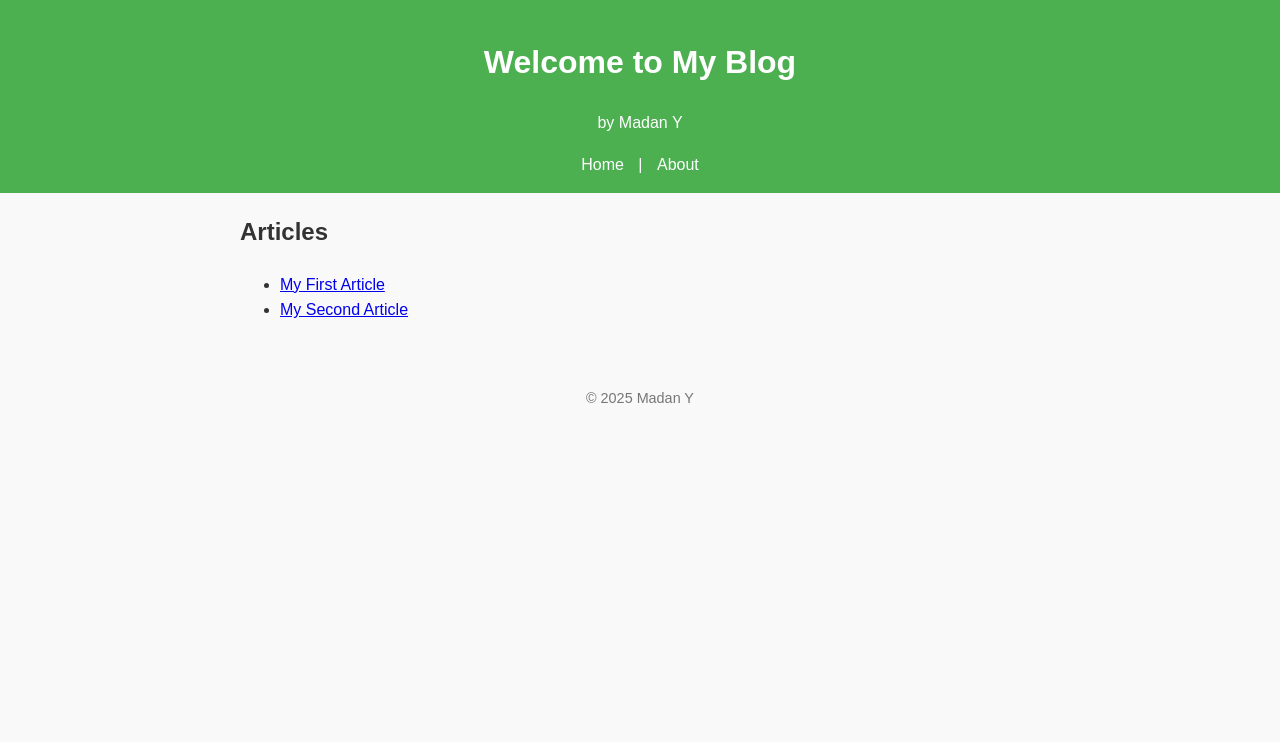
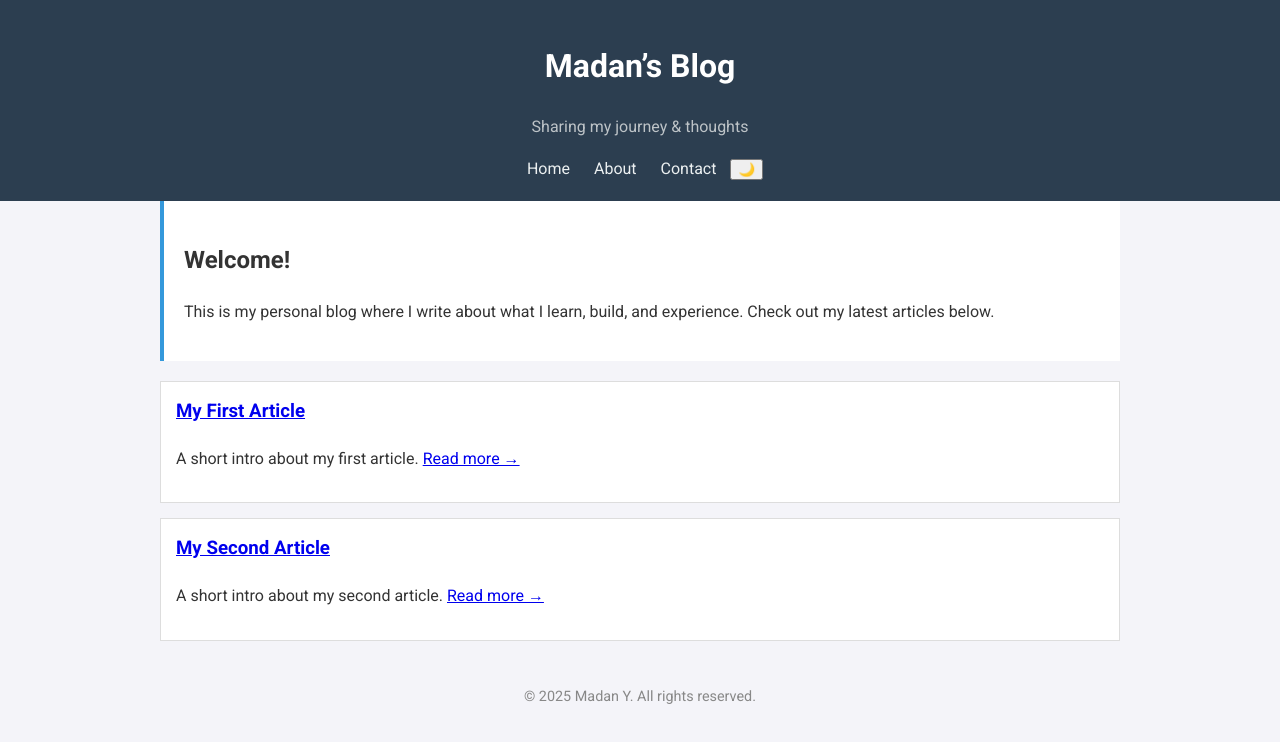
Before and after one commit to madany044/Madan-s-personal-blog, a plain HTML site: page index.html in a window 1280 px wide. Drawn offline with Linux system fonts and the light colour scheme.

Commit message:
Update blog with interactivity & fixes

```diff
--- a/index.html
+++ b/index.html
@@ -3,29 +3,50 @@
 <head>
   <meta charset="UTF-8">
   <title>Madan’s Blog</title>
+  <link href="https://fonts.googleapis.com/css2?family=Roboto:wght@400;700&display=swap" rel="stylesheet">
   <link rel="stylesheet" href="styles.css">
+  <meta name="viewport" content="width=device-width, initial-scale=1.0">
+  <link rel="icon" type="image/x-icon" href="favicon.ico">
 </head>
 <body>
   <header>
-    <h1>Welcome to My Blog</h1>
-    <p>by Madan Y</p>
-    <nav>
-  <a href="index.html">Home</a> |
-  <a href="about.html">About</a>
+    <div class="container">
+      <h1>Madan’s Blog</h1>
+      <p class="tagline">Sharing my journey & thoughts</p>
+      <nav>
+        <nav>
+            <a href="index.html">Home</a>
+            <a href="about.html">About</a>
+            <a href="contact.html">Contact</a>
+            <button id="themeToggle">🌙</button>
 </nav>
 
+      </nav>
+    </div>
   </header>
 
-  <main>
-    <h2>Articles</h2>
-    <ul>
-      <li><a href="articles/my-first-article.html">My First Article</a></li>
-      <li><a href="articles/my-second-article.html">My Second Article</a></li>
-    </ul>
+  <main class="container">
+    <section class="intro">
+      <h2>Welcome!</h2>
+      <p>This is my personal blog where I write about what I learn, build, and experience. Check out my latest articles below.</p>
+    </section>
+
+    <section class="articles">
+      <article>
+        <h3><a href="articles/my-first-article.html">My First Article</a></h3>
+        <p>A short intro about my first article. <a href="articles/my-first-article.html">Read more →</a></p>
+      </article>
+      <article>
+        <h3><a href="articles/my-second-article.html">My Second Article</a></h3>
+        <p>A short intro about my second article. <a href="articles/my-second-article.html">Read more →</a></p>
+      </article>
+    </section>
   </main>
 
   <footer>
-    <p>&copy; 2025 Madan Y</p>
+    <p>&copy; 2025 Madan Y. All rights reserved.</p>
   </footer>
+  <button id="backToTop">↑ Top</button>
+<script src="script.js"></script>
 </body>
 </html>
--- /dev/null
+++ b/script.js
@@ -0,0 +1,26 @@
+// Show/hide back-to-top button
+const backToTopBtn = document.getElementById("backToTop");
+
+window.onscroll = function () {
+  if (document.body.scrollTop > 100 || document.documentElement.scrollTop > 100) {
+    backToTopBtn.style.display = "block";
+  } else {
+    backToTopBtn.style.display = "none";
+  }
+};
+
+backToTopBtn.addEventListener("click", () => {
+  window.scrollTo({ top: 0, behavior: "smooth" });
+});
+
+const themeToggleBtn = document.getElementById("themeToggle");
+
+themeToggleBtn.addEventListener("click", () => {
+  document.body.classList.toggle("dark-mode");
+  themeToggleBtn.textContent =
+    document.body.classList.contains("dark-mode") ? "☀️" : "🌙";
+});
+
+window.addEventListener("load", () => {
+  document.body.classList.add("loaded");
+});
--- a/styles.css
+++ b/styles.css
@@ -1,44 +1,127 @@
+body {
+  font-family: 'Roboto', sans-serif;
+  margin: 0;
+  background-color: #f4f4f9;
+  color: #333;
+  line-height: 1.6;
+}
 
-
-body {
-  font-family: Arial, sans-serif;
-  line-height: 1.6;
-  margin: 0;
-  padding: 0;
-  background-color: #f9f9f9;
-  color: #333;
+.container {
+  max-width: 960px;
+  margin: 0 auto;
+  padding: 0 20px;
 }
 
 header {
-  background-color: #4CAF50;
-  color: white;
-  padding: 1rem;
+  background: #2c3e50;
+  color: #fff;
+  padding: 20px 0;
   text-align: center;
 }
 
-main {
-  max-width: 800px;
-  margin: 20px auto;
-  padding: 0 15px;
+header .tagline {
+  font-size: 1rem;
+  color: #bdc3c7;
+  margin-top: 5px;
 }
 
-footer {
-  text-align: center;
-  font-size: 0.9rem;
-  color: #777;
-  margin-top: 40px;
-  padding: 10px 0;
-}
 nav {
   margin-top: 10px;
 }
 
 nav a {
-  color: white;
+  color: #ecf0f1;
+  margin: 0 10px;
   text-decoration: none;
-  margin: 0 10px;
 }
 
 nav a:hover {
   text-decoration: underline;
 }
+
+main {
+  padding: 20px 0;
+}
+
+.intro {
+  background: #fff;
+  padding: 20px;
+  margin-bottom: 20px;
+  border-left: 4px solid #3498db;
+}
+
+.articles article {
+  background: #fff;
+  padding: 15px;
+  margin-bottom: 15px;
+  border: 1px solid #ddd;
+}
+
+.articles article h3 {
+  margin-top: 0;
+}
+
+footer {
+  text-align: center;
+  padding: 15px 0;
+  color: #888;
+  font-size: 0.9rem;
+}
+#backToTop {
+  position: fixed;
+  bottom: 20px;
+  right: 20px;
+  display: none;
+  background-color: #3498db;
+  color: white;
+  border: none;
+  padding: 10px 15px;
+  border-radius: 50%;
+  cursor: pointer;
+  font-size: 16px;
+  box-shadow: 0 2px 5px rgba(0,0,0,0.3);
+  transition: background-color 0.3s ease;
+}
+
+#backToTop:hover {
+  background-color: #2980b9;
+}
+body.dark-mode {
+  background-color: #1e1e1e;
+  color: #eee;
+}
+
+body.dark-mode header {
+  background: #000;
+}
+
+body.dark-mode .intro,
+body.dark-mode .articles article {
+  background: #2c2c2c;
+  border-color: #444;
+}
+
+body.dark-mode a {
+  color: #4ea3f1;
+}
+
+
+nav a {
+  position: relative;
+  transition: color 0.3s ease;
+}
+
+nav a::after {
+  content: '';
+  position: absolute;
+  width: 0%;
+  height: 2px;
+  bottom: -3px;
+  left: 0;
+  background-color: #fff;
+  transition: width 0.3s ease;
+}
+
+nav a:hover::after {
+  width: 100%;
+}
```
Also changed, not shown: about.html (+42 -0 lines), articles/my-first-article.html (+5 -0 lines), articles/my-second-article.html (+10 -0 lines), contact.html (added, +44 -0 lines), 1 other file.
